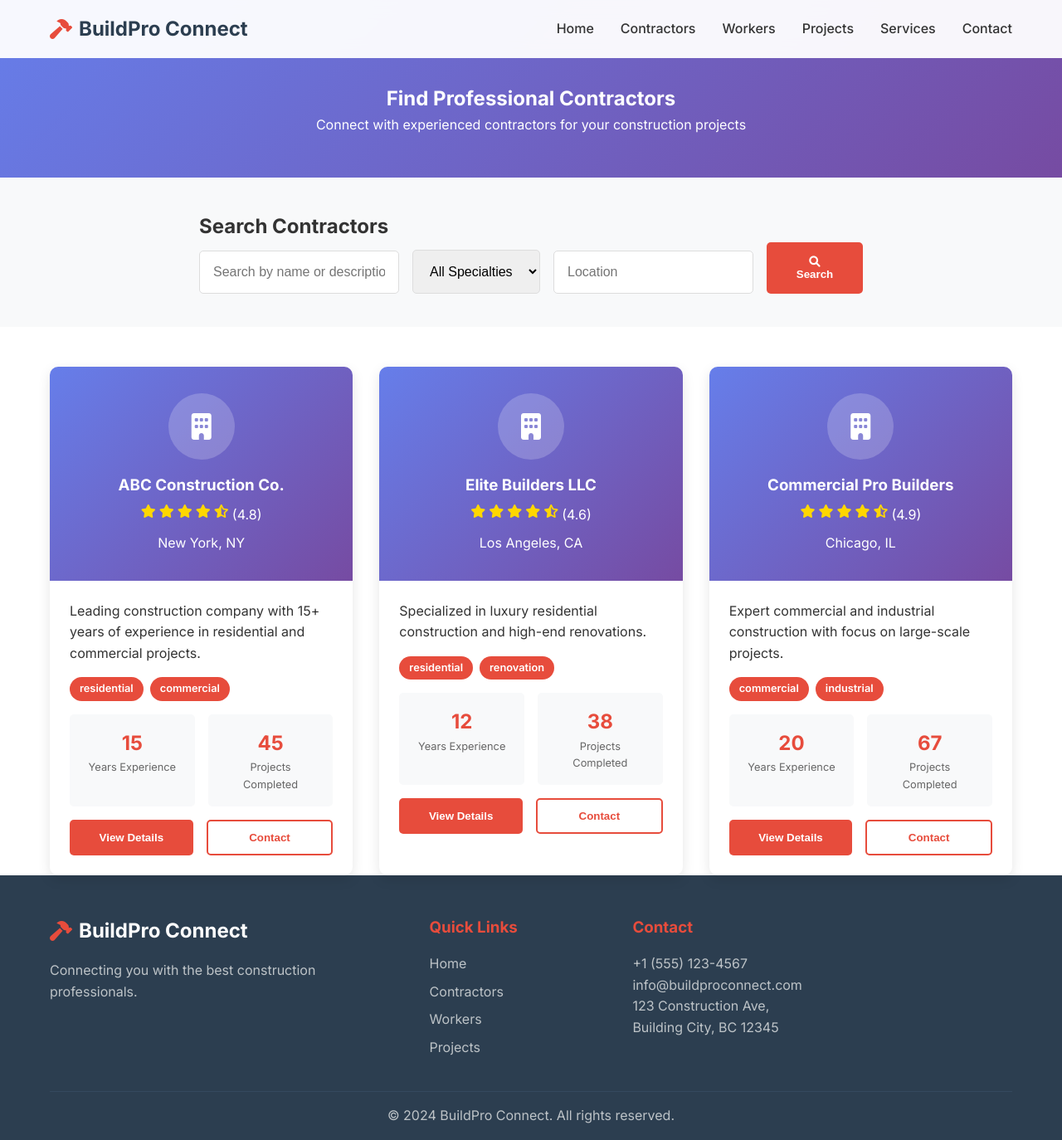
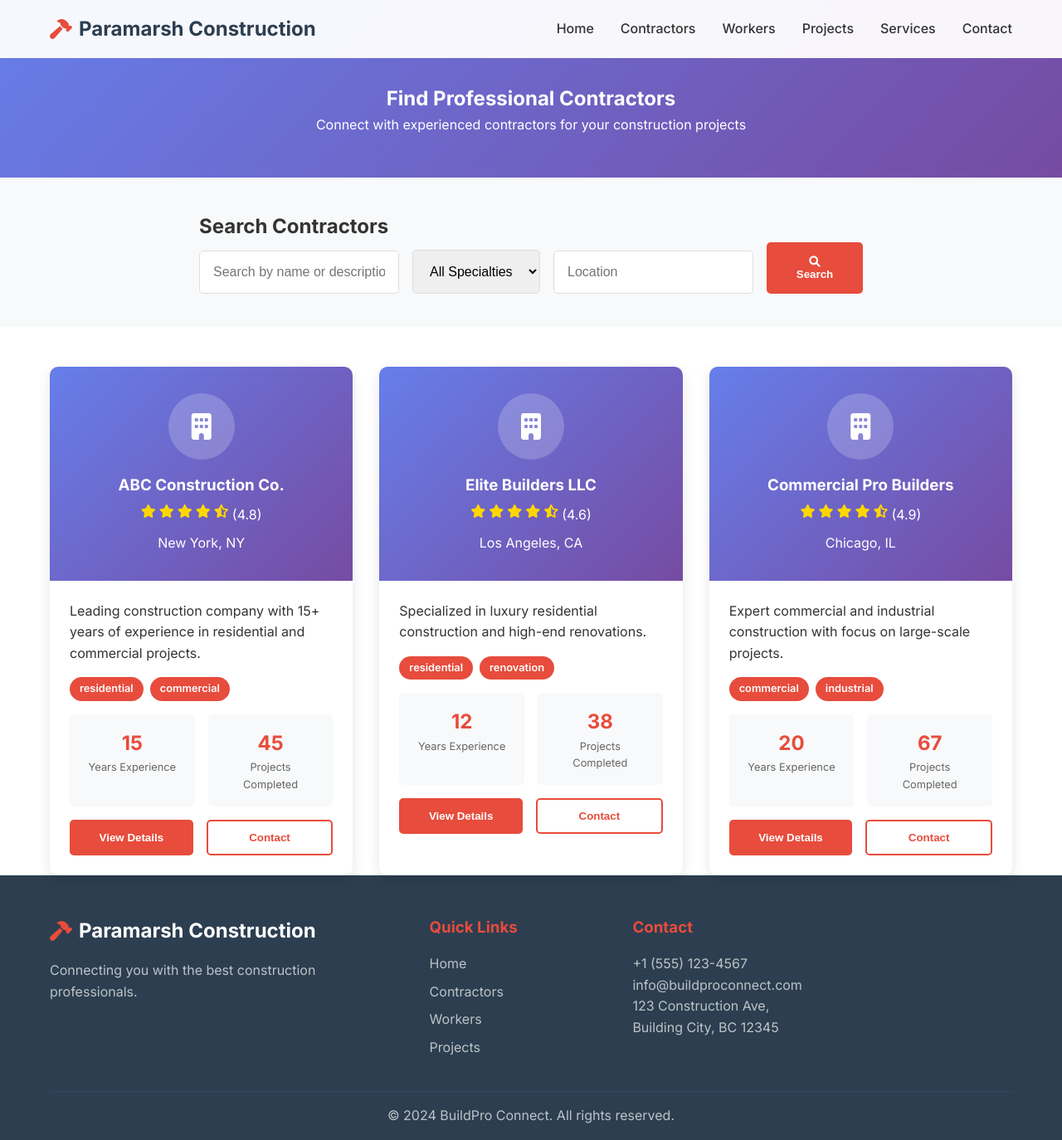
Before and after one commit to Ayush-byte-1203/contractor, a Flask app: page /contractors in a window 1280 px wide. Shown: the whole page at 83% size. Run offline with Flask 3, Linux system fonts and the light colour scheme.

Commit message:
feat: show contractor images instead of icon in contractor cards and update all branding to Paramarsh Construction

```diff
--- a/app.py
+++ b/app.py
@@ -1,8 +1,8 @@
 """
-BuildPro Connect - Main Flask Application
-=========================================
+Paramarsh Construction - Main Flask Application
+========================================
 
-This is the main Flask application for the BuildPro Connect platform.
+This is the main Flask application for the Paramarsh Construction platform.
 It provides a comprehensive construction services marketplace that connects
 contractors, workers, and clients through a web-based interface.
 
@@ -14,7 +14,7 @@ Features:
 - Admin panel for data management
 - RESTful API endpoints
 
-Author: BuildPro Connect Team
+Author: Paramarsh Construction Team
 Version: 1.0.0
 """
 
--- a/config/config.py
+++ b/config/config.py
@@ -1,5 +1,5 @@
 """
-BuildPro Connect - Configuration Module
+Paramarsh Construction - Configuration Module
 =======================================
 
 This module contains configuration classes for different environments
@@ -9,7 +9,7 @@ manage application settings.
 The configuration system allows for environment-specific settings while
 maintaining a consistent interface across all environments.
 
-Author: BuildPro Connect Team
+Author: Paramarsh Construction Team
 Version: 1.0.0
 """
 
--- a/requirements.txt
+++ b/requirements.txt
@@ -1,13 +1,13 @@
-# BuildPro Connect - Python Dependencies
+# Paramarsh Construction - Python Dependencies
 # =====================================
 #
-# This file lists all Python packages required by the BuildPro Connect application.
+# This file lists all Python packages required by the Paramarsh Construction application.
 # Each dependency is specified with a version constraint to ensure compatibility.
 #
 # To install all dependencies: pip install -r requirements.txt
 # To update dependencies: pip install -r requirements.txt --upgrade
 #
-# Author: BuildPro Connect Team
+# Author: Paramarsh Construction Team
 # Version: 1.0.0
 
 # Web Framework
--- a/runtime.txt
+++ b/runtime.txt
@@ -1,4 +1,4 @@
-# BuildPro Connect - Python Runtime Specification
+# Paramarsh Construction - Python Runtime Specification
 # ==============================================
 #
 # This file specifies the Python version to use for the application.
@@ -7,7 +7,7 @@
 # The version specified here should match the version used in development
 # and should be compatible with all dependencies in requirements.txt.
 #
-# Author: BuildPro Connect Team
+# Author: Paramarsh Construction Team
 # Version: 1.0.0
 
 # Python version for the application
--- a/static/css/styles.css
+++ b/static/css/styles.css
@@ -1,8 +1,8 @@
 /**
- * BuildPro Connect - Main Stylesheet
+ * Paramarsh Construction - Main Stylesheet
  * ===================================
  *
- * This file contains all the styling for the BuildPro Connect website.
+ * This file contains all the styling for the Paramarsh Construction website.
  * It provides a modern, responsive design with smooth animations and
  * professional appearance.
  *
@@ -21,7 +21,7 @@
  * - Background: #f8f9fa (Light Gray)
  * - Text: #333 (Dark Gray)
  *
- * Author: BuildPro Connect Team
+ * Author: Paramarsh Construction Team
  * Version: 1.0.0
  */
 
--- a/static/js/script.js
+++ b/static/js/script.js
@@ -1,8 +1,8 @@
 /**
- * BuildPro Connect - Main JavaScript File
+ * Paramarsh Construction - Main JavaScript File
  * =======================================
  *
- * This file contains all the interactive functionality for the BuildPro Connect
+ * This file contains all the interactive functionality for the Paramars Connect
  * website. It handles navigation, form submissions, animations, and user interactions.
  *
  * Features:
@@ -14,7 +14,7 @@
  * - Counter animations for statistics
  * - Loading states and user feedback
  *
- * Author: BuildPro Connect Team
+ * Author: Paramarsh Construction Team
  * Version: 1.0.0
  */
 
@@ -456,7 +456,7 @@ function createPreloader() {
     preloader.innerHTML = `
         <div class="preloader-content">
             <div class="spinner"></div>
-            <p>Loading BuildPro Connect...</p>
+            <p>Loading Paramarsh Construction...</p>
         </div>
     `;
 
@@ -488,7 +488,7 @@ document.addEventListener('DOMContentLoaded', () => {
     createPreloader();
 
     // Initialize any additional features here
-    console.log('BuildPro Connect - JavaScript initialized successfully');
+    console.log('Paramarsh Construction - JavaScript initialized successfully');
 });
 
 /**
--- a/templates/admin.html
+++ b/templates/admin.html
@@ -3,7 +3,7 @@
 <head>
     <meta charset="UTF-8">
     <meta name="viewport" content="width=device-width, initial-scale=1.0">
-    <title>BuildPro Connect - Admin Panel</title>
+    <title>Paramarsh Construction - Admin Panel</title>
     <link rel="stylesheet" href="{{ url_for('static', filename='css/styles.css') }}">
     <link href="https://cdnjs.cloudflare.com/ajax/libs/font-awesome/6.0.0/css/all.min.css" rel="stylesheet">
     <link href="https://fonts.googleapis.com/css2?family=Inter:wght@300;400;500;600;700&display=swap" rel="stylesheet">
@@ -151,7 +151,7 @@
 <body>
     <div class="admin-container">
         <div class="admin-header">
-            <h1><i class="fas fa-hammer"></i> BuildPro Connect - Admin Panel</h1>
+            <h1><i class="fas fa-hammer"></i> Paramarsh Construction - Admin Panel</h1>
             <p>Manage contacts, quotes, and projects</p>
         </div>
 
--- a/templates/contractors.html
+++ b/templates/contractors.html
@@ -3,7 +3,7 @@
 <head>
     <meta charset="UTF-8">
     <meta name="viewport" content="width=device-width, initial-scale=1.0">
-    <title>Contractors - BuildPro Connect</title>
+    <title>Paramarsh Construction - Contractors</title>
     <link rel="stylesheet" href="{{ url_for('static', filename='css/styles.css') }}">
     <link href="https://cdnjs.cloudflare.com/ajax/libs/font-awesome/6.0.0/css/all.min.css" rel="stylesheet">
     <link href="https://fonts.googleapis.com/css2?family=Inter:wght@300;400;500;600;700&display=swap" rel="stylesheet">
@@ -201,7 +201,7 @@
         <div class="nav-container">
             <div class="nav-logo">
                 <i class="fas fa-hammer"></i>
-                <span>BuildPro Connect</span>
+                <span>Paramarsh Construction</span>
             </div>
             <ul class="nav-menu">
                 <li><a href="{{ url_for('index') }}" class="nav-link">Home</a></li>
@@ -276,7 +276,7 @@
                 <div class="footer-section">
                     <div class="footer-logo">
                         <i class="fas fa-hammer"></i>
-                        <span>BuildPro Connect</span>
+                        <span>Paramarsh Construction</span>
                     </div>
                     <p>Connecting you with the best construction professionals.</p>
                 </div>
--- a/templates/projects.html
+++ b/templates/projects.html
@@ -3,7 +3,7 @@
 <head>
     <meta charset="UTF-8">
     <meta name="viewport" content="width=device-width, initial-scale=1.0">
-    <title>Projects - BuildPro Connect</title>
+    <title>Paramarsh Construction - Projects</title>
     <link rel="stylesheet" href="{{ url_for('static', filename='css/styles.css') }}">
     <link href="https://cdnjs.cloudflare.com/ajax/libs/font-awesome/6.0.0/css/all.min.css" rel="stylesheet">
     <link href="https://fonts.googleapis.com/css2?family=Inter:wght@300;400;500;600;700&display=swap" rel="stylesheet">
@@ -311,7 +311,7 @@
         <div class="nav-container">
             <div class="nav-logo">
                 <i class="fas fa-hammer"></i>
-                <span>BuildPro Connect</span>
+                <span>Paramarsh Construction</span>
             </div>
             <ul class="nav-menu">
                 <li><a href="{{ url_for('index') }}" class="nav-link">Home</a></li>
@@ -390,7 +390,7 @@
                 <div class="footer-section">
                     <div class="footer-logo">
                         <i class="fas fa-hammer"></i>
-                        <span>BuildPro Connect</span>
+                        <span>Paramarsh Construction</span>
                     </div>
                     <p>Connecting you with the best construction professionals.</p>
                 </div>
--- a/templates/services.html
+++ b/templates/services.html
@@ -3,7 +3,7 @@
 <head>
     <meta charset="UTF-8">
     <meta name="viewport" content="width=device-width, initial-scale=1.0">
-    <title>Services - BuildPro Connect</title>
+    <title>Paramarsh Construction - Services</title>
     <link rel="stylesheet" href="{{ url_for('static', filename='css/styles.css') }}">
     <link href="https://cdnjs.cloudflare.com/ajax/libs/font-awesome/6.0.0/css/all.min.css" rel="stylesheet">
     <link href="https://fonts.googleapis.com/css2?family=Inter:wght@300;400;500;600;700&display=swap" rel="stylesheet">
@@ -229,7 +229,7 @@
         <div class="nav-container">
             <div class="nav-logo">
                 <i class="fas fa-hammer"></i>
-                <span>BuildPro Connect</span>
+                <span>Paramarsh Construction</span>
             </div>
             <ul class="nav-menu">
                 <li><a href="{{ url_for('index') }}" class="nav-link">Home</a></li>
@@ -281,7 +281,7 @@
                 <div class="footer-section">
                     <div class="footer-logo">
                         <i class="fas fa-hammer"></i>
-                        <span>BuildPro Connect</span>
+                        <span>Paramarsh Construction</span>
                     </div>
                     <p>Connecting you with the best construction professionals.</p>
                 </div>
--- a/templates/workers.html
+++ b/templates/workers.html
@@ -3,7 +3,7 @@
 <head>
     <meta charset="UTF-8">
     <meta name="viewport" content="width=device-width, initial-scale=1.0">
-    <title>Workers - BuildPro Connect</title>
+    <title>Paramarsh Construction - Workers</title>
     <link rel="stylesheet" href="{{ url_for('static', filename='css/styles.css') }}">
     <link href="https://cdnjs.cloudflare.com/ajax/libs/font-awesome/6.0.0/css/all.min.css" rel="stylesheet">
     <link href="https://fonts.googleapis.com/css2?family=Inter:wght@300;400;500;600;700&display=swap" rel="stylesheet">
@@ -220,7 +220,7 @@
         <div class="nav-container">
             <div class="nav-logo">
                 <i class="fas fa-hammer"></i>
-                <span>BuildPro Connect</span>
+                <span>Paramarsh Construction</span>
             </div>
             <ul class="nav-menu">
                 <li><a href="{{ url_for('index') }}" class="nav-link">Home</a></li>
@@ -299,7 +299,7 @@
                 <div class="footer-section">
                     <div class="footer-logo">
                         <i class="fas fa-hammer"></i>
-                        <span>BuildPro Connect</span>
+                        <span>Paramarsh Construction</span>
                     </div>
                     <p>Connecting you with the best construction professionals.</p>
                 </div>
--- a/wsgi.py
+++ b/wsgi.py
@@ -1,9 +1,9 @@
 """
-BuildPro Connect - WSGI Entry Point
+Paramarsh Construction - WSGI Entry Point
 ===================================
 
 This file serves as the WSGI (Web Server Gateway Interface) entry point
-for production deployment of the BuildPro Connect application.
+for production deployment of the Paramarsh application.
 
 WSGI is a specification that describes how a web server communicates with
 web applications. This file allows the application to be deployed using
@@ -13,7 +13,7 @@ Usage:
 - Development: python app.py
 - Production: gunicorn wsgi:app
 
-Author: BuildPro Connect Team
+Author: Paramarsh Construction Team
 Version: 1.0.0
 """
 
```
Also changed, not shown: render.yaml (+5 -5 lines), templates/base.html (+8 -8 lines), templates/index.html (+5 -5 lines), README.md, 1 other file.
